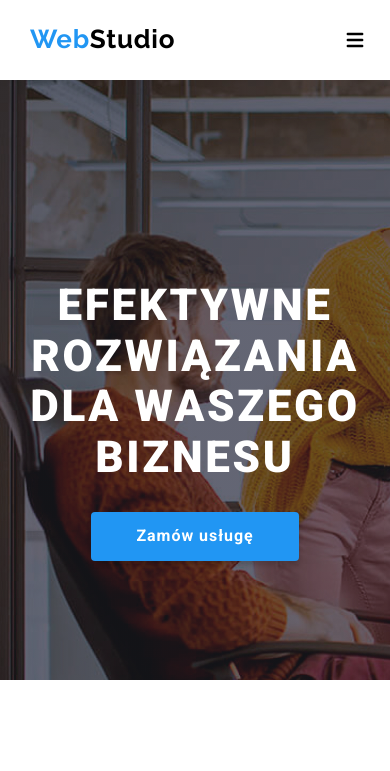
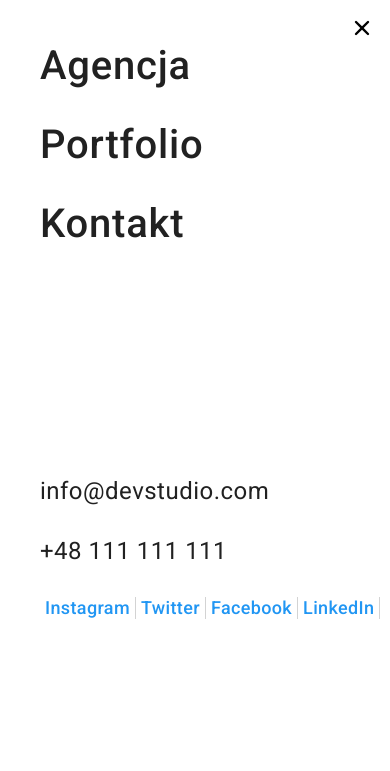
Before and after one commit to Zakwas13/goit-markup-hw-08, a plain HTML site: page index.html in a window 390 px wide. Shown: the top 771 px of the page. Drawn offline with nearby package versions, Linux system fonts and the light colour scheme.

Commit message:
zadanie 8 navigacja :(

```diff
--- a/index.html
+++ b/index.html
@@ -24,25 +24,23 @@
     <header class="page-header">
         <div class="container  ">
             <div class=" position">
+
                     <button
-              class="menu-toggle .apsolution js-open-menu "
+                    class="menu-toggle js-open-menu"
                     aria-expanded="false"
                     aria-controls="mobile-menu"
                   >
                       <svg
                         width="24"
                         height="24"
-                fill="currentColor"
                         viewBox="0 0 20 20"
-                xmlns="http://www.w3.org/2000/svg"
-              >
-                <path
-                  fill-rule="evenodd"
-                  d="M3 5a1 1 0 011-1h12a1 1 0 110 2H4a1 1 0 01-1-1zM3 10a1 1 0 011-1h12a1 1 0 110 2H4a1 1 0 01-1-1zM3 15a1 1 0 011-1h12a1 1 0 110 2H4a1 1 0 01-1-1z"
+                        xmlns="http://www.w3.org/2000/svg">
+                        <path fill-rule="evenodd" d="M3 5a1 1 0 011-1h12a1 1 0 110 2H4a1 1 0 01-1-1zM3 10a1 1 0 011-1h12a1 1 0 110 2H4a1 1 0 01-1-1zM3 15a1 1 0 011-1h12a1 1 0 110 2H4a1 1 0 01-1-1z"
                           clip-rule="evenodd"
                         ></path>
                       </svg>
-            </button></div>
+                    </button>
+                  </div>
 
 
 
@@ -51,10 +49,10 @@
             <div class="blink">
                 <div class="navigation">
          <nav >
-            <ul  >
-                <li><a class="navigation__link navigation--color navigation__link--bar" href="index.html">Agencja</a></li>
-                <li><a class="navigation__link" href="./pordfolio.html">Portfolio</a></li>
-                <li><a class="navigation__link " >Kontakt</a></li>
+            <ul class="navigation__flex" >
+                <li><a class="navigation__link  navigation--color navigation__link--bar" href="index.html">Agencja</a></li>
+                <li><a class=" navigation__link " href="./pordfolio.html">Portfolio</a></li>
+                <li><a class="navigation__link  " >Kontakt</a></li>
             </ul>
          </nav></div>
             <div class="navigation">
@@ -448,12 +446,12 @@
                       <button class="form__button-submit"  type="submit">Wyślij</button>
                   </form></div>
 
-        </div>
-
-        <div class="menu-container is-open "  id="mobile-menu">
-            <button class="menu-toggle js-close-menu ">
+        </div> </div>
+        <script src="./js/modal.js"></script>
+        <div class="menu-container is-open js-menu-container" id="mobile-menu"  >
+            <ul>
+                <button class="menu-toggle js-close-menu"  >
                     <svg
-                fill="currentColor"
                       viewBox="0 0 20 20"
                       xmlns="http://www.w3.org/2000/svg"
                       width="24"
@@ -466,9 +464,25 @@
                       ></path>
                     </svg>
                   </button>
+                <li class="menu-mobile__item"><a class="menu-mobile__link" href="./index.html">Agencja</a></li>
+                <li class="menu-mobile__item"><a class="menu-mobile__link" href="./portfolio.html">Portfolio</a></li>
+                <li class="menu-mobile__item"><a class="menu-mobile__link" href="#">Kontakt</a></li>
+            </ul>
+            <ul class="menu__contact">
+                <li class="menu__contact-item"><a class="menu__contact-link" href="mailto:info@devstudio.com">info@devstudio.com</a></li>
+                <li class="menu__contact-item"><a class="menu__contact-link" href="tel:48111111111"> +48 111 111 111</a></li>
+             </ul>
+             <ul class="menu__media">
+                <li class="media__item"><a class="media__link" href="#">Instagram</a></li>
+                <li class="media__item"><a class="media__link" href="#">Twitter</a></li>
+                <li class="media__item"><a class="media__link" href="#">Facebook</a></li>
+                <li class="media__item"><a class="media__link" href="#">LinkedIn</a></li>
+             </ul>
+        </div>
 
 
-          </div>
+
+
 
           <script
           defer
@@ -476,10 +490,7 @@
           integrity="sha512-HowizSDbQl7UPEAsPnvJHlQsnBmU2YMrv7KkTBulTLEGz9chfBoWYyZJL+MUO6p/yBuuMO/8jI7O29YRZ2uBlA=="
           crossorigin="anonymous"
         ></script>
-
-          <script defer src="js/mobile-menu.js"></script>
-
-        <script src="./js/modal.js"></script>
+        <script defer src="./js/mobile-menu.js"></script>
 
     </body>
 </html>
--- a/scss/components/_mobile-menu.css
+++ b/scss/components/_mobile-menu.css
@@ -5,9 +5,6 @@
   padding-right: 15px;
   margin-left: auto;
   margin-right: auto;
-}
-
-.container {
   min-height: 80px;
   display: flex;
   align-items: center;
@@ -28,13 +25,8 @@
 }
 
 .menu-toggle {
-  min-height: 40px;
-  min-width: 40px;
-  display: flex;
-  align-items: center;
-  justify-content: center;
+  margin: 0;
 
-  margin: 0;
   padding: 0;
   background-color: transparent;
   cursor: pointer;
@@ -49,18 +41,15 @@
   }
 }
 
-.menu-toggle:hover,
-.menu-toggle:focus {
-  background-color: rgba(0, 0, 0, 0.1);
-}
-
 .menu-container {
   position: fixed;
+  padding-left: 40px;
+  padding-top: 42px;
+  height: 100%;
+  width: 100%;
   top: 0;
   left: 0;
-
-  background-color: #3f51b5;
-
+  background-color: #ffffff;
   transform: translateX(100%);
   transition: transform 250ms;
 }
@@ -75,3 +64,73 @@
   right: 16px;
   color: #fff;
 }
+
+.menu-mobile__item {
+  list-style: none;
+  margin-bottom: 32px;
+}
+.menu-mobile__link {
+  font-weight: 500;
+  font-size: 40px;
+  line-height: calc(47 / 40);
+  letter-spacing: 0.02em;
+  color: #212121;
+  text-decoration: none;
+  margin-bottom: 40px;
+  cursor: pointer;
+}
+.menu-mobile__link:hover {
+  color: #2196f3;
+}
+.menu-mobile__link:focus {
+  color: #2196f3;
+}
+
+.menu__contact {
+  list-style: none;
+  margin-top: 230px;
+}
+.menu__contact-item {
+  margin-bottom: 32px;
+}
+.menu__contact-link {
+  text-decoration: none;
+  font-weight: 400;
+  font-size: 24px;
+  line-height: calc(28 / 24);
+  letter-spacing: 0.02em;
+  color: #212121;
+}
+
+.menu__contact-link :hover {
+  color: #2196f3;
+}
+.menu__contact-link :focus {
+  color: #2196f3;
+}
+
+.menu__media {
+  list-style: none;
+  display: flex;
+  margin: 5px 5px;
+}
+
+.media__item {
+  margin-right: 5px;
+  padding-right: 5px;
+  border-right: 1px solid rgba(33, 33, 33, 0.2);
+}
+
+.media__link {
+  text-decoration: none;
+  font-weight: 500;
+  font-size: 18px;
+  line-height: calc(22 / 18);
+  letter-spacing: 0.02em;
+  color: #2196f3;
+}
+@media screen and (min-width: 769px) {
+  .menu-container {
+    display: none;
+  }
+}
--- a/scss/components/_navigation.scss
+++ b/scss/components/_navigation.scss
@@ -3,6 +3,10 @@
   justify-content: center;
   align-items: center;
 
+  .navigation__flex {
+    display: flex;
+    flex-wrap: wrap;
+  }
   .navigation__link {
     font-weight: 500;
     font-size: 14px;
@@ -11,6 +15,7 @@
     text-decoration: none;
     padding-right: 46px;
     color: #212121;
+
     &:hover {
       color: #2196f3;
     }
```
Also changed, not shown: css/main.min.css, 1 other file. Lines whose indentation alone changed are shown as unchanged.
